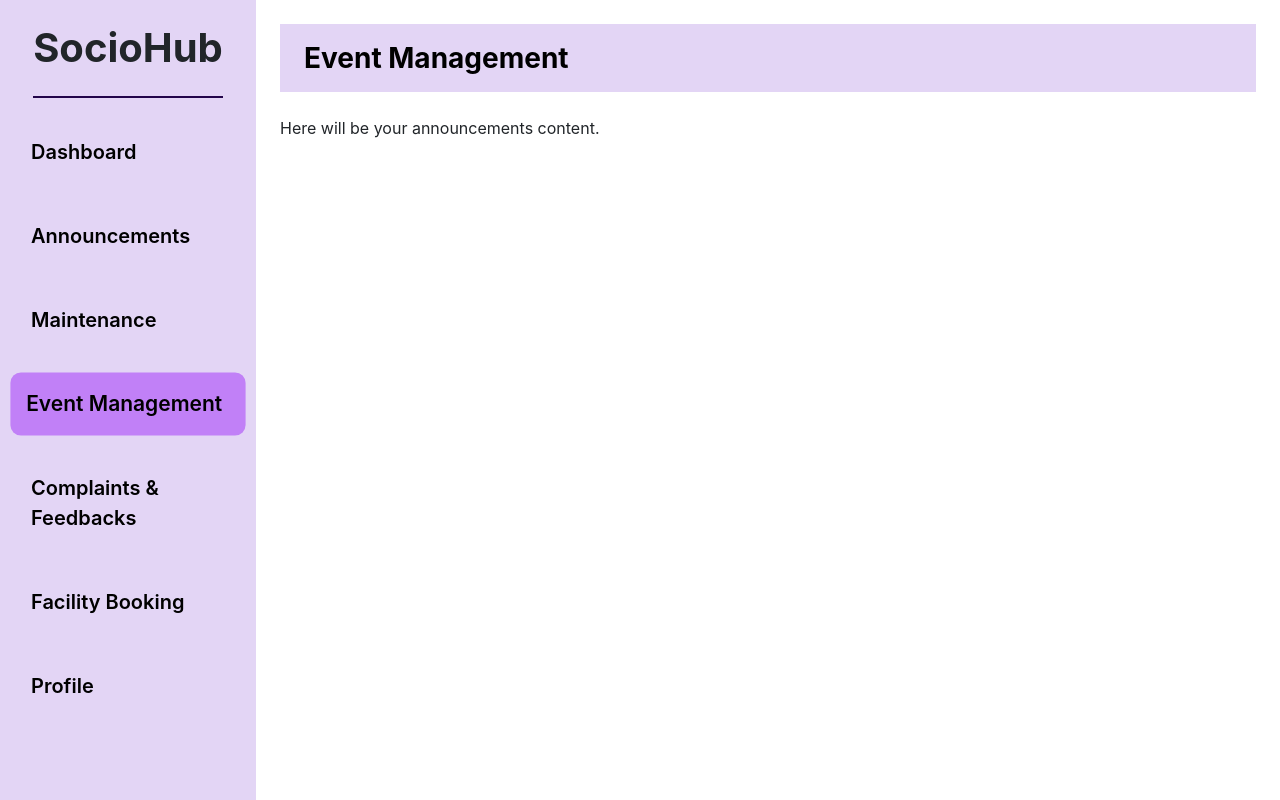
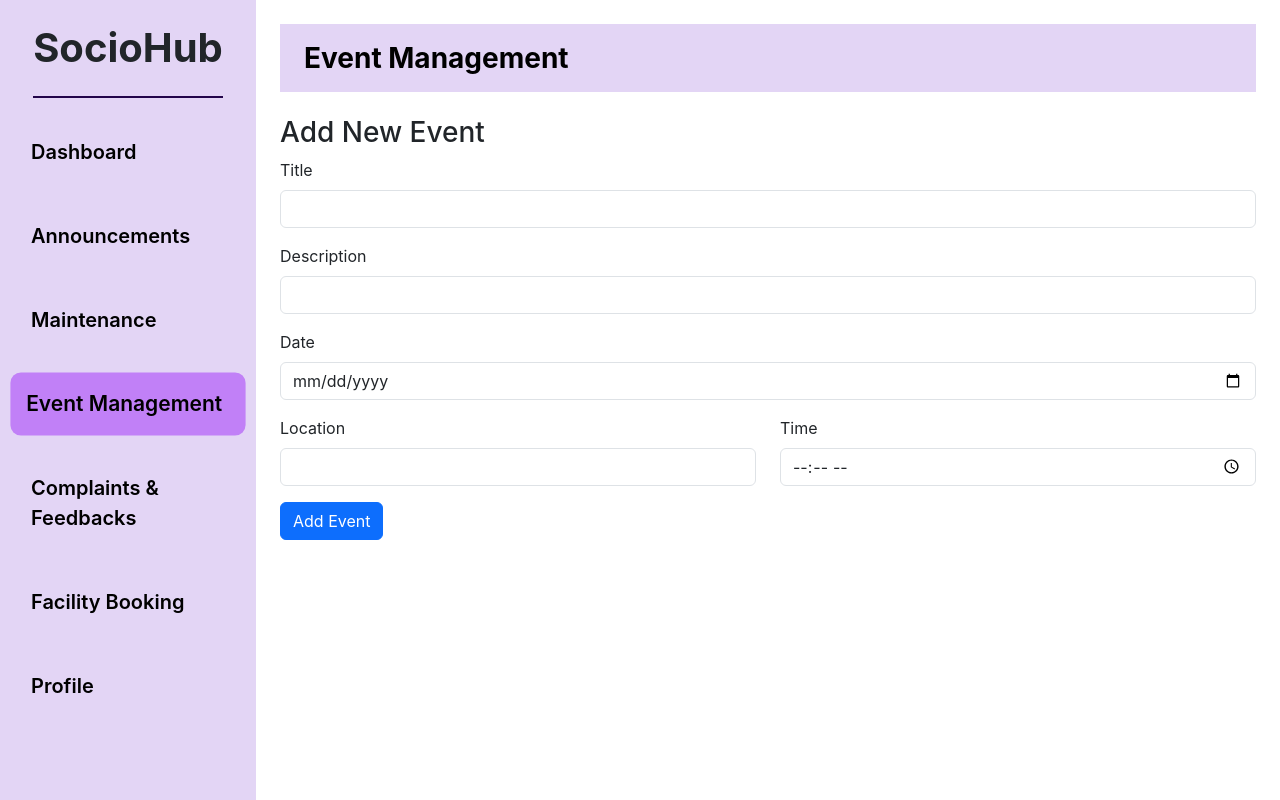
Before and after one commit to OnlineSocietyManagementSystem/OnlineSocietyManagement, a React (Vite) app in the folder client/: page /admin-event-management in a window 1280 px wide. Built offline with nearby package versions, Linux system fonts and the light colour scheme.

Commit message:
admin eventmanagement improved

```diff
--- a/client/src/screens/admin_screens/adminEventManagement.jsx
+++ b/client/src/screens/admin_screens/adminEventManagement.jsx
@@ -1,7 +1,43 @@
-import React from "react";
+import React, { useState } from "react";
 import Sidebar from "../../components/sidebar";
+import axios from "axios";
 
 function AdminEventManagement() {
+  const [title, setTitle] = useState("");
+  const [description, setDescription] = useState("");
+  const [date, setDate] = useState("");
+  const [location, setLocation] = useState("");
+  const [time, setTime] = useState("");
+
+  const handleSubmit = async (e) => {
+    e.preventDefault();
+
+    const eventData = {
+      title,
+      description,
+      date,
+      location,
+      time,
+    };
+
+    try {
+      const response = await axios.post(
+        "http://localhost:8080/admin/add-event",
+        eventData
+      );
+
+      setTitle("");
+      setDescription("");
+      setDate("");
+      setLocation("");
+      setTime("");
+    } catch (error) {
+      console.error("Error adding event : ", error);
+    }
+  };
+
+
+
   return (
     <div className="d-flex">
       <Sidebar />
@@ -13,7 +49,7 @@ function AdminEventManagement() {
           style={{ backgroundColor: "#e3d5f5" }}
         >
           <a className="navbar-brand fw-bold fs-3 px-4" href="#">
-          Event Management
+            Event Management
           </a>
           <button
             className="navbar-toggler"
@@ -27,7 +63,89 @@ function AdminEventManagement() {
             <span className="navbar-toggler-icon"></span>
           </button>
         </nav>
-        <p>Here will be your announcements content.</p>
+
+        <h3>Add New Event</h3>
+        <form onSubmit={handleSubmit}>
+          <div className="mb-3">
+            <label htmlFor="title" className="form-label">
+              Title
+            </label>
+            <input
+              type="text"
+              className="form-control"
+              id="title"
+              value={title}
+              onChange={(e) => setTitle(e.target.value)}
+              required
+            />
+          </div>
+
+          <div className="mb-3">
+            <label htmlFor="description" className="form-label">
+              Description
+            </label>
+            <input
+              type="text"
+              className="form-control"
+              id="description"
+              value={description}
+              onChange={(e) => setDescription(e.target.value)}
+              required
+            />
+          </div>
+
+          <div className="mb-3">
+            <label htmlFor="date" className="form-label">
+              Date
+            </label>
+            <input
+              type="date"
+              className="form-control"
+              id="date"
+              value={date}
+              onChange={(e) => setDate(e.target.value)}
+              required
+            />
+          </div>
+
+          <div className="row mb-3">
+
+            <div className="col-md-6">
+              <label htmlFor="location" className="form-label">
+                Location
+              </label>
+              <input
+                type="text"
+                className="form-control"
+                id="location"
+                value={location}
+                onChange={(e) => setLocation(e.target.value)}
+                required
+              />
+            </div>
+
+            <div className="col-md-6">
+              <label htmlFor="time" className="form-label">
+                Time
+              </label>
+              <input
+                type="time"
+                className="form-control"
+                id="time"
+                value={time}
+                onChange={(e) => setTime(e.target.value)}
+                required
+              />
+            </div>
+
+          </div>
+
+          <div>
+            <button type="submit" className="btn btn-primary">
+              Add Event
+            </button>
+          </div>
+        </form>
       </div>
     </div>
   );
```
